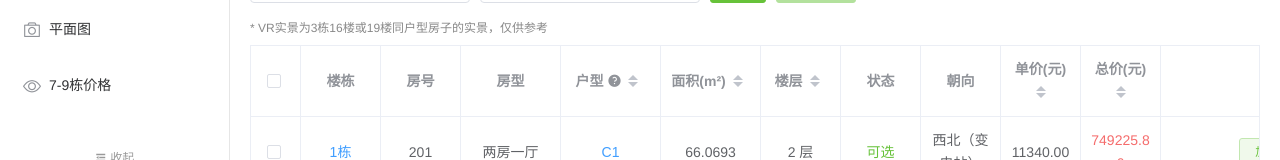
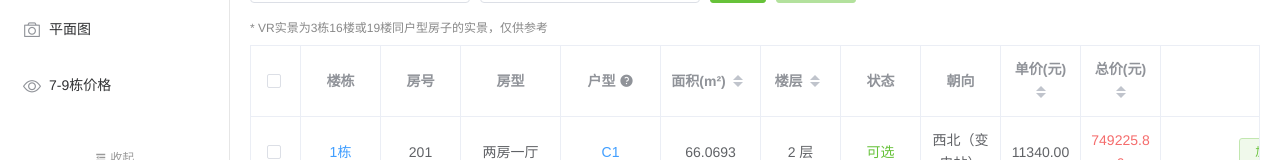
Before and after one commit to helloyutian/rongyue, a Vue app: page / in a window 1280 px wide. Shown: the part 341-501 px from the top of the page. Built offline with nearby package versions, Linux system fonts and the light colour scheme.

Commit message:
增加全局排序

```diff
--- a/src/apis/index.js
+++ b/src/apis/index.js
@@ -4,7 +4,13 @@ let spareList = JSON.parse(localStorage.getItem('spareList')) || []
 let disabledList = JSON.parse(localStorage.getItem('disabledList')) || []
 
 // 获取房源列表
-export const getAllHouseList = ({ currentPage, pageSize, house, roomId, type, houseType, direction, floor }) => {
+export const getAllHouseList = ({ currentPage, pageSize, house, roomId, type, houseType, direction, floor, sortBy, sortType }) => {
+    houseList.sort((a, b) => {
+        if (sortBy === 'unitPrice') {
+            return sortType === 'ascending' ? a.totalPrice / a.area - b.totalPrice / b.area : sortType === 'descending' ? b.totalPrice / b.area - a.totalPrice / a.area : a.id - b.id
+        }
+        return sortType === 'ascending' ? a[sortBy] - b[sortBy] : sortType === 'descending' ? b[sortBy] - a[sortBy] : a.id - b.id
+    })
     const filterList = houseList.filter(houseItem => {
         let [isHouse, isRoom, isType, isHouseType, isDirection, isFloor] = [true, true, true, true, true, true]
         // 过滤禁用列表
--- a/src/views/Home.vue
+++ b/src/views/Home.vue
@@ -33,7 +33,7 @@
     </div>
     <p class="el-upload__tip mb-10" style="color: #888">* <span v-if="type === 1">添加到 已被选 的房源将不在下面的列表显示；</span>VR实景为3栋16楼或19楼同户型房子的实景，仅供参考</p>
      <!--  -->
-    <el-table class="my-table" ref="multipleTable" :row-class-name="tableRowClassName" :data="tableData" border @selection-change="handleSelectionChange">
+    <el-table class="my-table" ref="multipleTable" :row-class-name="tableRowClassName" :data="tableData" border @selection-change="handleSelectionChange" @sort-change="handleSortChange">
       <el-table-column type="selection" :selectable="getSelectableStatus" width="50" align="center"></el-table-column>
       <el-table-column prop="house" label="楼栋" align="center">
         <template #default="scope">
@@ -42,7 +42,7 @@
       </el-table-column>
       <el-table-column prop="roomId" label="房号" align="center"></el-table-column>
       <el-table-column prop="type" label="房型" align="center" min-width="100"></el-table-column>
-      <el-table-column prop="houseType" label="户型" align="center" sortable  min-width="100">
+      <el-table-column prop="houseType" label="户型" align="center" min-width="100">
         <template #header>
           <el-tooltip class="item" effect="dark" content="户型1、户型2表示同户型的镜像户型，如A1、A2" placement="top-start">
           <span>户型 <i class="el-icon-question"></i></span>
@@ -52,8 +52,8 @@
           <el-button type="text" :preview-src-list="previewList" @click="shouRoomPic(scope.row.houseType)" title="查看户型图">{{ scope.row.houseType }}</el-button>
         </template>
       </el-table-column>
-      <el-table-column prop="area" label="面积(m²)" align="center" sortable min-width="100"></el-table-column>
-      <el-table-column prop="floor" label="楼层" align="center" sortable>
+      <el-table-column prop="area" label="面积(m²)" align="center" sortable="custom" min-width="100"></el-table-column>
+      <el-table-column prop="floor" label="楼层" align="center" sortable="custom">
         <template #default="scope">
           {{ scope.row.floor }} 层
         </template>
@@ -70,12 +70,12 @@
               {{ scope.row.direction }}（{{ scope.row.face }}）
           </template>
       </el-table-column>
-      <el-table-column prop="unitPrice" label="单价(元)" align="center" sortable>
+      <el-table-column prop="unitPrice" label="单价(元)" align="center" sortable="custom">
           <template #default="scope">
               {{ (scope.row.totalPrice / scope.row.area).toFixed(2) }}
           </template>
       </el-table-column>
-      <el-table-column prop="totalPrice" label="总价(元)" align="center" sortable>
+      <el-table-column prop="totalPrice" label="总价(元)" align="center" sortable="custom">
           <template #default="scope">
             <span class="text-danger">{{ (scope.row.totalPrice).toFixed(2) }}</span>
           </template>
@@ -141,7 +141,9 @@ export default {
       total: 0,
       queryParams: {
         currentPage: 1,
-        pageSize: 20
+        pageSize: 20,
+        sortBy: null,
+        sortType: null
       },
       isShowView: false,
       previewList: [],
@@ -262,6 +264,11 @@ export default {
     tableRowClassName({ row }) {
       const className = this.type === 1 && row.isDisabled ? 'info-row' : ''
       return className
+    },
+    handleSortChange(column) {
+        this.queryParams.sortBy = column.prop
+        this.queryParams.sortType = column.order
+        this.queryList()
     }
   }
 }
```
Also changed, not shown: 17 other files (tests, documents, lock files or other folders).
